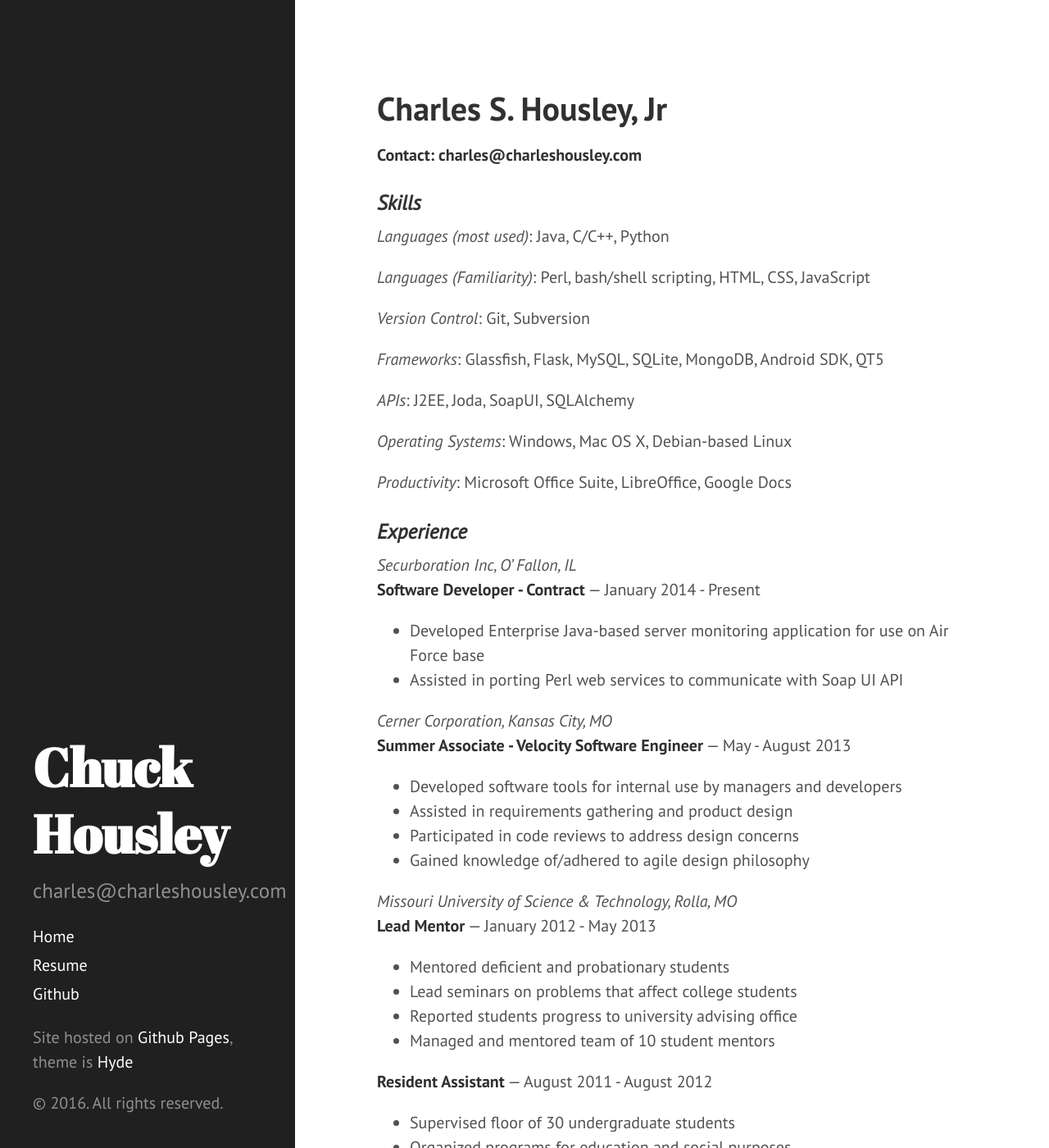
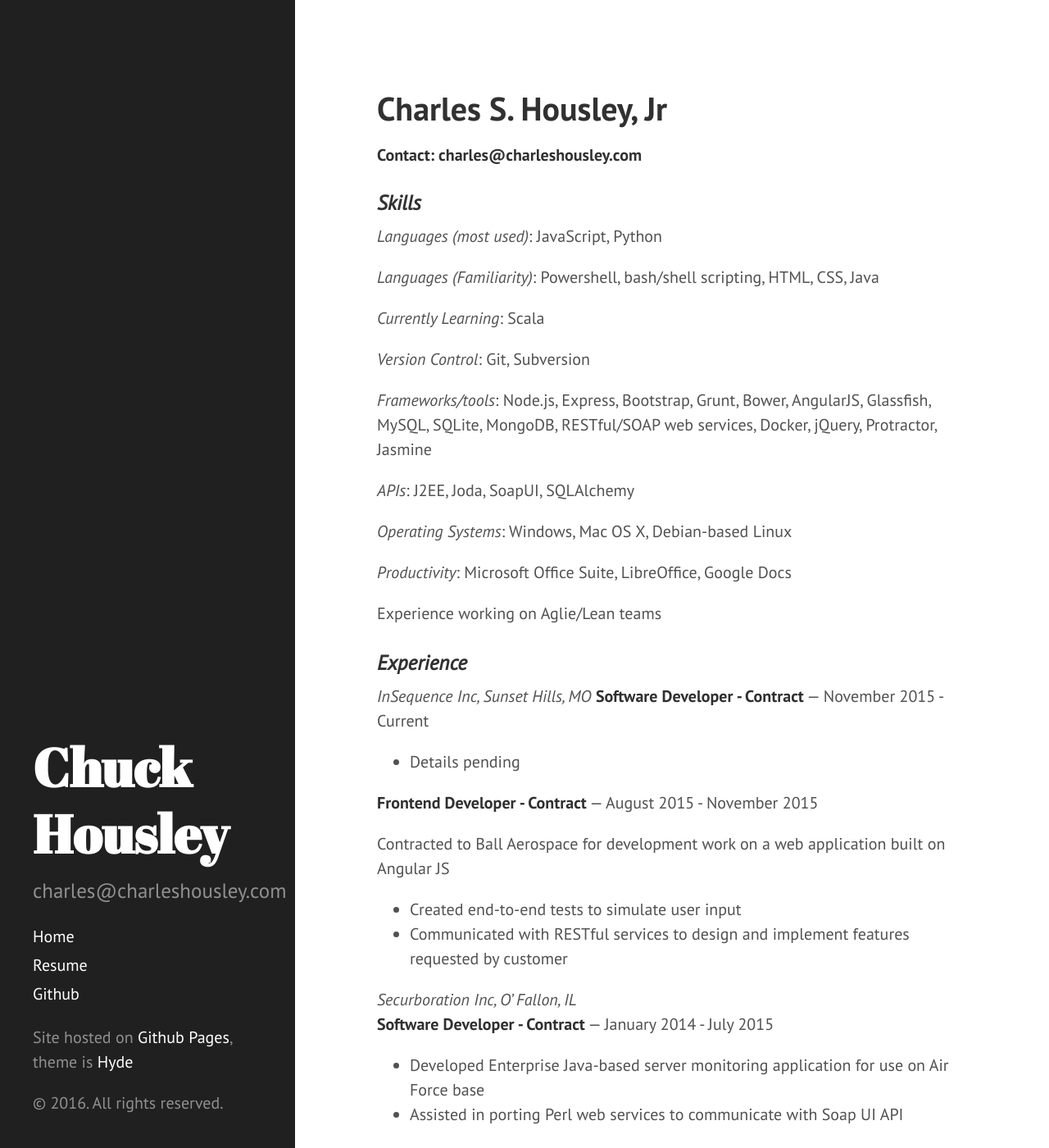
Before and after one commit to chuckhousley/chuckhousley.github.io, a Jekyll site: the page built from resume.md, in a window 1280 px wide and 1400 px high. Shown: the whole window at 82% size. Built offline with Jekyll 4.4.1, drawn with Linux system fonts in a browser that asks for light colours.

Commit message:
resume updated march 2016

```diff
--- a/resume.md
+++ b/resume.md
@@ -9,13 +9,15 @@ title: Resume
 
 ### *Skills* ###
 
-*Languages (most used)*: Java, C/C++, Python
+*Languages (most used)*: JavaScript, Python
 
-*Languages (Familiarity)*: Perl, bash/shell scripting, HTML, CSS, JavaScript
+*Languages (Familiarity)*: Powershell, bash/shell scripting, HTML, CSS, Java
+
+*Currently Learning*: Scala
 
 *Version Control*: Git, Subversion
 
-*Frameworks*: Glassfish, Flask, MySQL, SQLite, MongoDB, Android SDK, QT5
+*Frameworks/tools*: Node.js, Express, Bootstrap, Grunt, Bower, AngularJS, Glassfish, MySQL, SQLite, MongoDB, RESTful/SOAP web services, Docker, jQuery, Protractor, Jasmine
 
 *APIs*: J2EE, Joda, SoapUI, SQLAlchemy
 
@@ -23,10 +25,22 @@ title: Resume
 
 *Productivity*: Microsoft Office Suite, LibreOffice, Google Docs
 
+Experience working on Aglie/Lean teams
+
 ### *Experience* ###
 
+*InSequence Inc, Sunset Hills, MO*
+**Software Developer - Contract** --- November 2015 - Current
+* Details pending
+
+**Frontend Developer - Contract** --- August 2015 - November 2015
+
+Contracted to Ball Aerospace for development work on a web application built on Angular JS
+* Created end-to-end tests to simulate user input
+* Communicated with RESTful services to design and implement features requested by customer
+
 *Securboration Inc, O’ Fallon, IL*
-**Software Developer - Contract** --- January 2014 - Present
+**Software Developer - Contract** --- January 2014 - July 2015
 
 * Developed Enterprise Java-based server monitoring application for use on Air Force base
 * Assisted in porting Perl web services to communicate with Soap UI API
```
Also changed, not shown: other parts of resume.md (+1 -1 lines).
